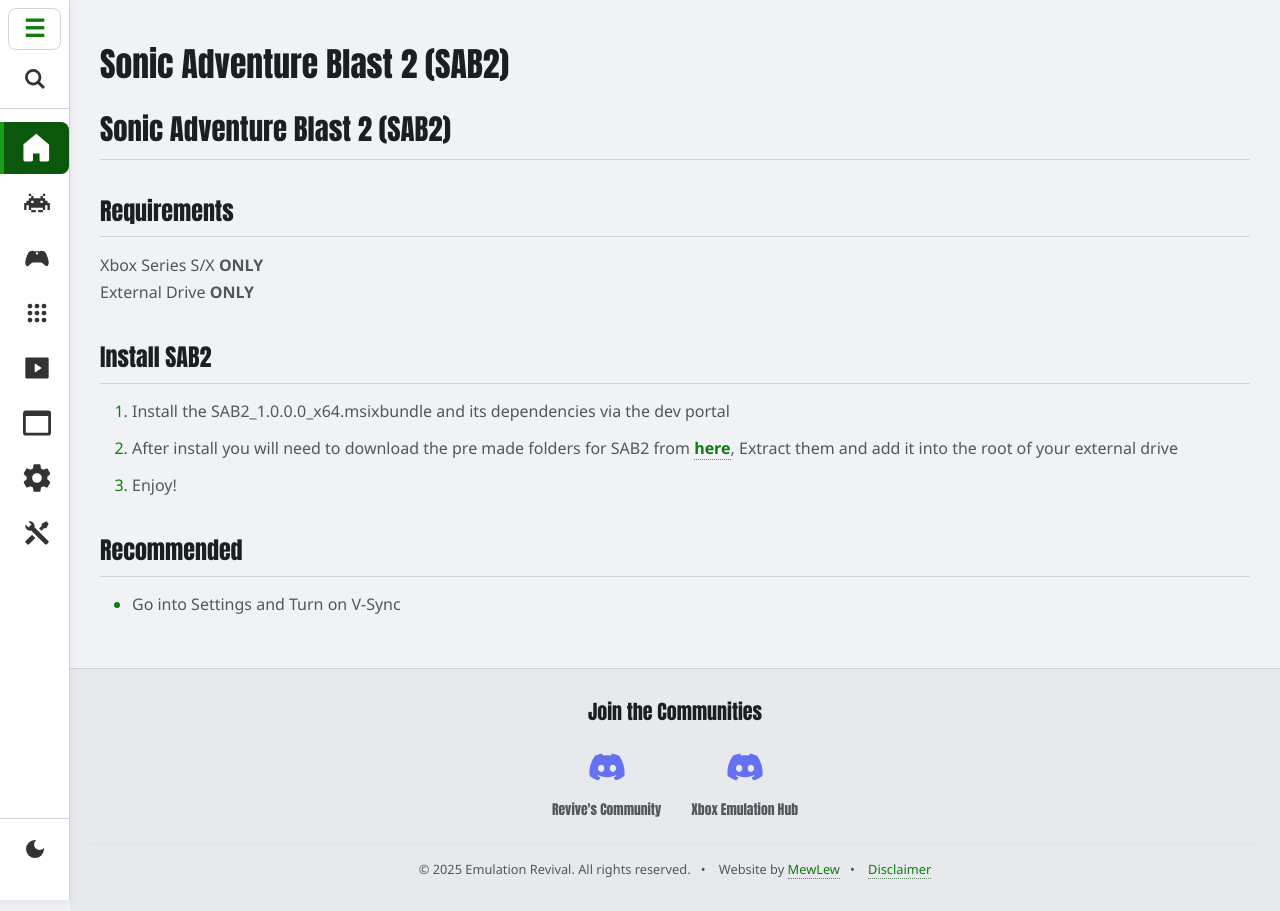
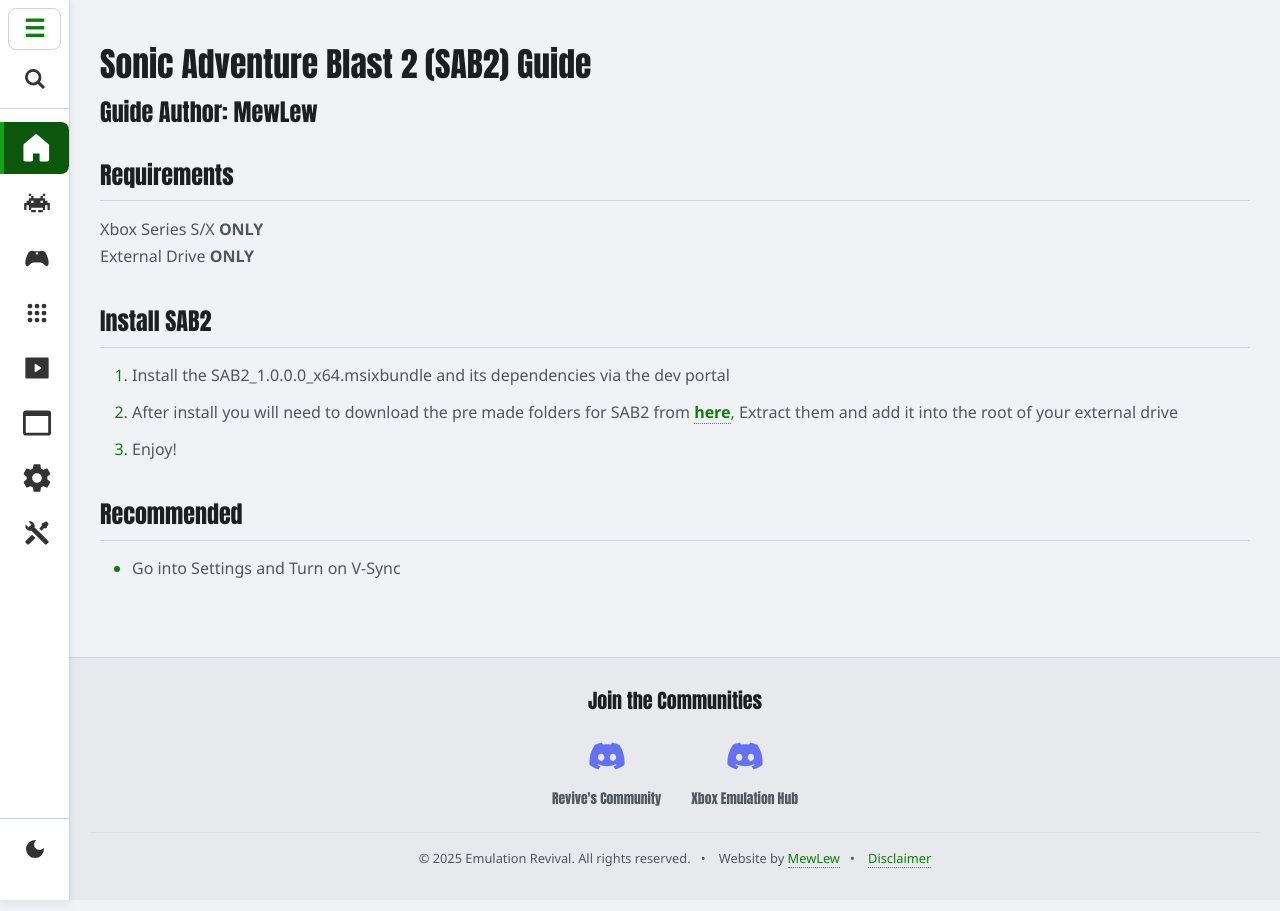
Before and after one commit to EmulationRevival/emulationrevival.github.io, a Jekyll site: the page built from guides/ports/sab2.md, in a window 1280 px wide. Built offline with Jekyll 4.4.1, drawn with Linux system fonts in a browser that asks for light colours.

Commit message:
Update sab2.md

```diff
--- a/guides/ports/sab2.md
+++ b/guides/ports/sab2.md
@@ -1,11 +1,10 @@
 ---
 layout: template
-title: "Sonic Adventure Blast 2 (SAB2)"
+title: "Sonic Adventure Blast 2 (SAB2) Guide"
 permalink: /guides/ports/sab2-guide/
 description: "A guide for setting up Sonic Adventure Blast 2 (SAB2) on dev mode."
+author: "MewLew"
 ---
-
-## Sonic Adventure Blast 2 (SAB2)
 
 ### Requirements
 Xbox Series S/X **ONLY**
```
